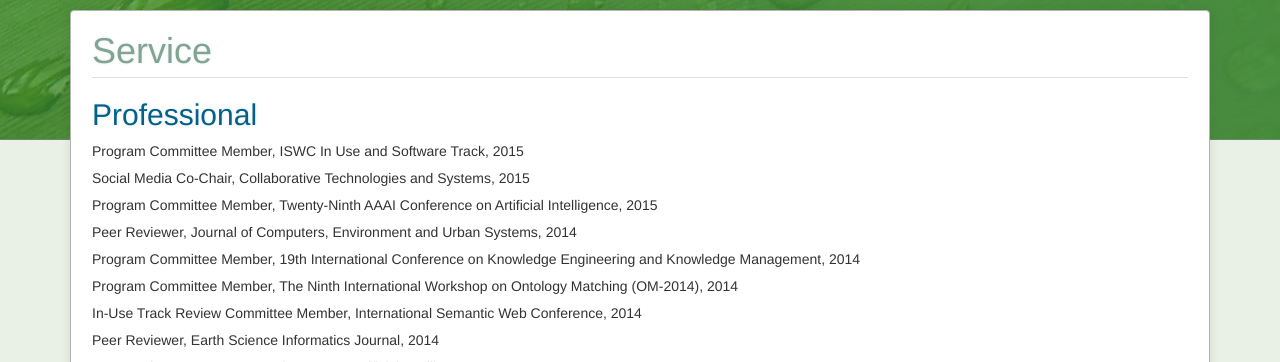
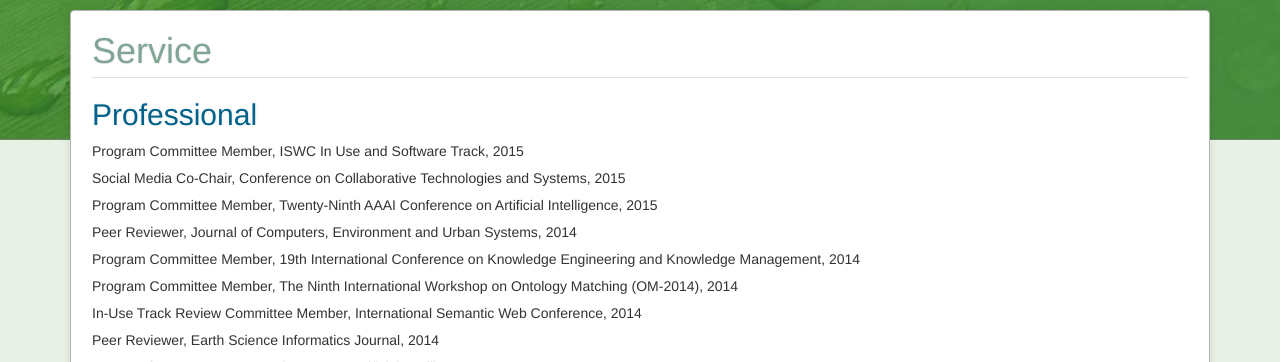
Before and after one commit to mcheatham/mcheatham.github.io, a Jekyll site: the page built from service.md, in a window 1280 px wide. Shown: the part 110-472 px from the top of the page. Built offline with Jekyll 4.4.1, drawn with Linux system fonts in a browser that asks for light colours; Markdown is read by kramdown in place of the engine named in the settings.

Commit message:
fixed typo

```diff
--- a/_data/service.yaml
+++ b/_data/service.yaml
@@ -4,7 +4,7 @@
   type: professional
 
 - job: Social Media Co-Chair
-  organization: Collaborative Technologies and Systems
+  organization: Conference on Collaborative Technologies and Systems
   date: 2015
   type: professional
 
```
